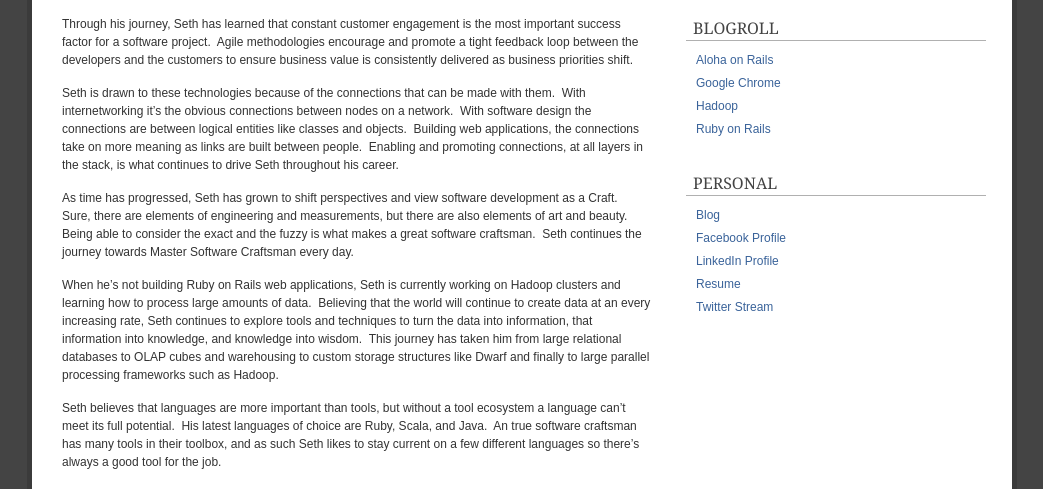
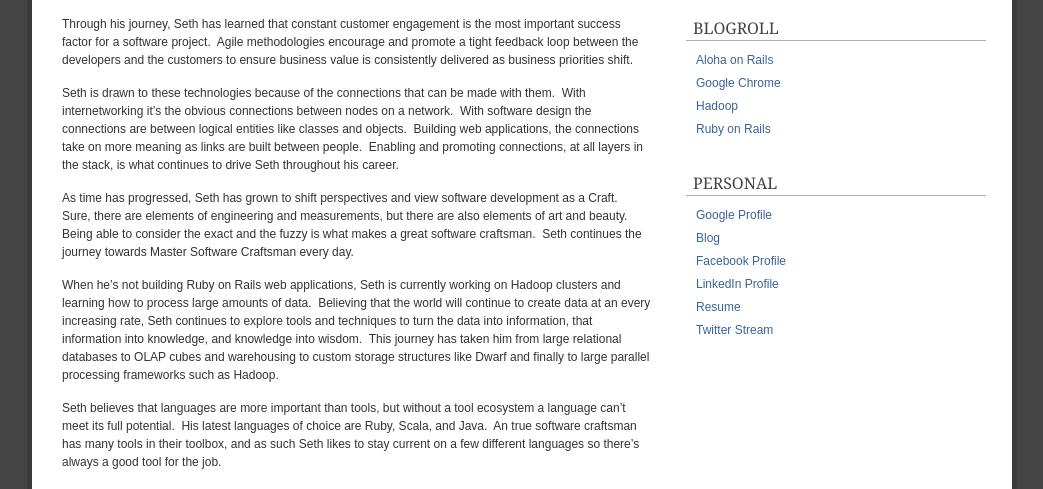
Before and after one commit to sethladd/sethladd-site, a plain HTML site: page static/about/index.html in a window 1280 px wide. Shown: the part 310-799 px from the top of the page, without its empty margins (133-1176 px from the left). Drawn offline with Linux system fonts and the light colour scheme.

Commit message:
add rel author

```diff
--- a/static/about/index.html
+++ b/static/about/index.html
@@ -103,6 +103,7 @@
 <li id="linkcat-3" class="widget widget_links"><h2 class="widgettitle">Personal</h2>
 
 	<ul class='xoxo blogroll'>
+		<li><a href="http://profiles.google.com/sethladd" rel="author">Google Profile</a></li>
 <li><a href="http://blog.sethladd.com" title="Seth Ladd&#8217;s Blog">Blog</a></li>
 <li><a href="http://facebook.com/sethladd">Facebook Profile</a></li>
 <li><a href="http://www.linkedin.com/in/sethladd" title="Seth Ladd&#8217;s LinkedIn Profile">LinkedIn Profile</a></li>
```
Also changed, not shown: static/contact/index.html (+1 -0 lines), static/index.html (+1 -0 lines).
